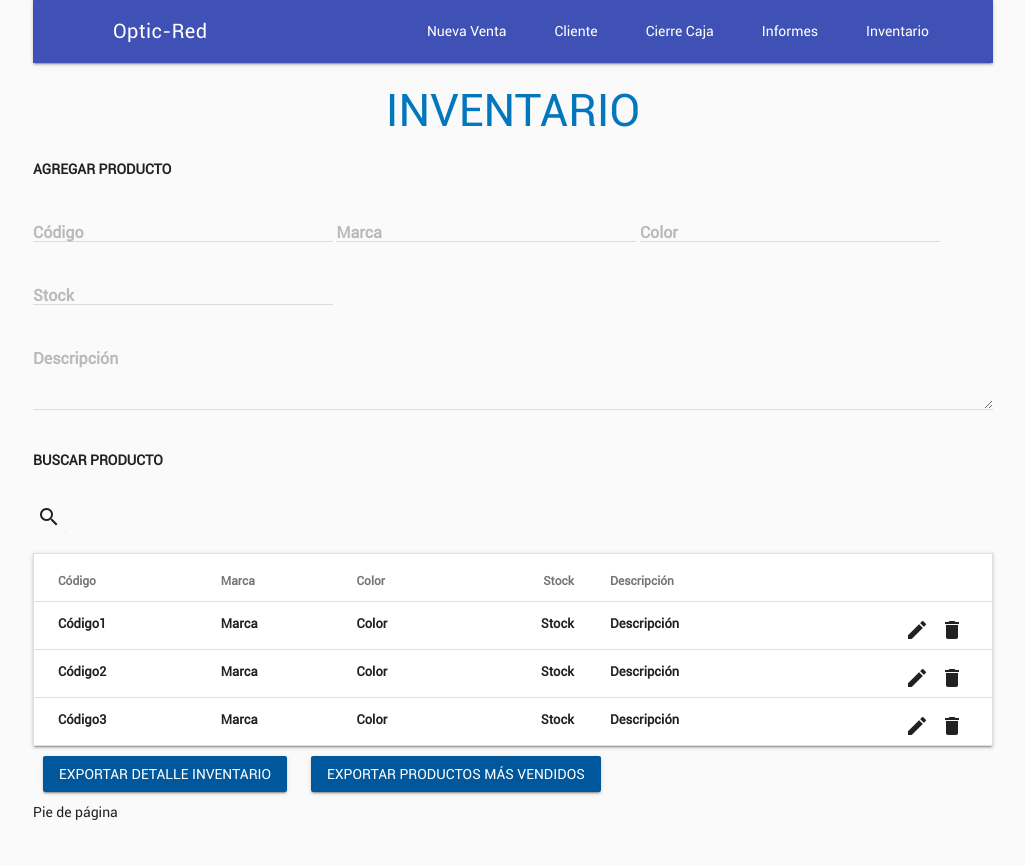
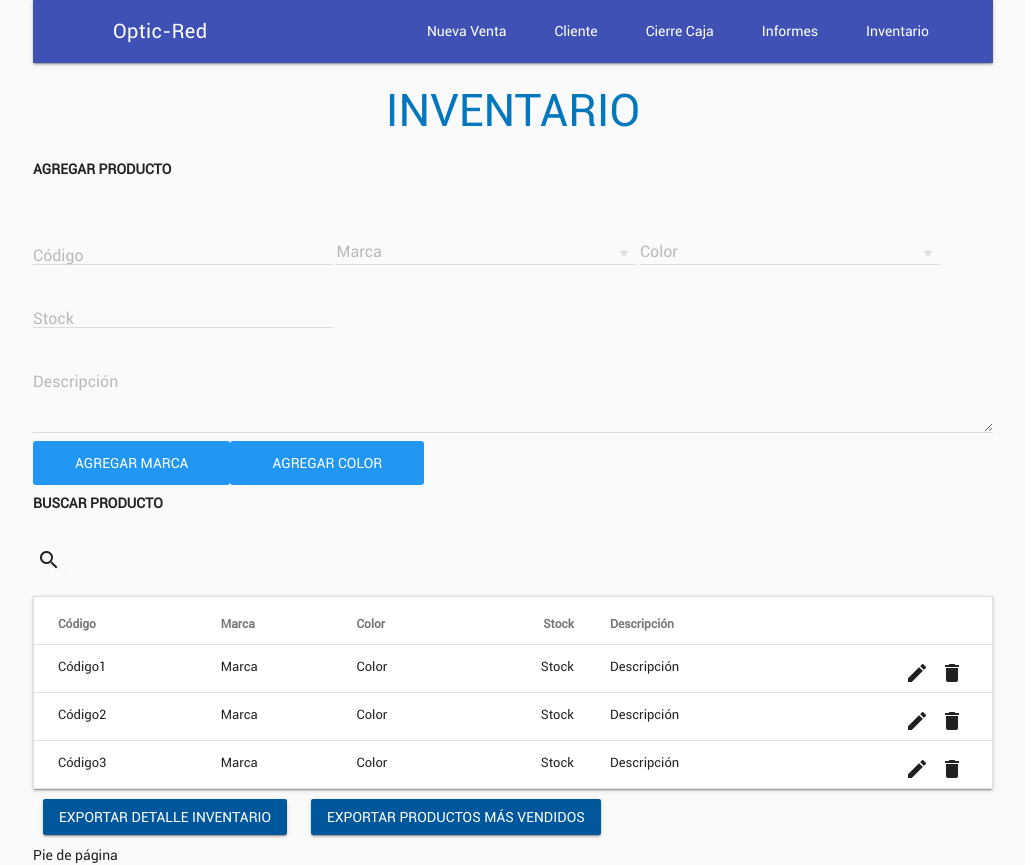
Before and after one commit to apeeclgithub/Intranet-optica, a PHP site: page /application/views/inventario.php in a window 1280 px wide. Shown: the part 125-990 px from the top of the page, without its empty margins (127-1152 px from the left). Before the commit the page ends 945 px from the top, so only its background shows below. Run offline with PHP 8.4, Linux system fonts and the light colour scheme.

Commit message:
inventario

```diff
--- a/application/views/cliente.php
+++ b/application/views/cliente.php
@@ -3,7 +3,7 @@
 <div id="content">
 	<h2>CLIENTES</h2>
 	<div id="addClientForm">
-		<div class="fontItem">AGREGAR CLIENTE</h3><br><br>
+		<div class="fontItem">AGREGAR CLIENTE</div><br><br>
 		<div id="dataClient">
 			<div class="mdl-textfield mdl-js-textfield mdl-textfield--floating-label">
 				<input class="mdl-textfield__input" type="text" pattern="[w-\.]" id="clientName">
--- a/application/views/inventario.php
+++ b/application/views/inventario.php
@@ -3,7 +3,7 @@
 
 <div id ="content">
 	<h2>INVENTARIO</h2>
-	<div class="fontItem">AGREGAR PRODUCTO</h3><br><br>
+	<div class="fontItem">AGREGAR PRODUCTO</div><br><br>
 	<div id="dataProducts">
 		<div class="mdl-textfield mdl-js-textfield mdl-textfield--floating-label">
 			<input class="mdl-textfield__input" type="text" pattern="[w-\.]" id="productCode">
@@ -11,18 +11,31 @@
 			<span class="mdl-textfield__error">No puede ser vacío</span>
 		</div>
 		<div class="mdl-textfield mdl-js-textfield mdl-textfield--floating-label">
-			<input class="mdl-textfield__input" type="text" pattern="[w-\.]" id="productBrand">
-			<label class="mdl-textfield__label" for="productBrand">Marca</label>
-			<span class="mdl-textfield__error">No puede ser vacío</span>
+			<div class="mdl-selectfield">
+				<label>Marca</label>
+				<select class="browser-default">
+					<option value="" disabled selected>Marca</option>
+					<option value="1">Marca 1</option>
+					<option value="2">Marca 2</option>
+					<option value="3">Marca 3</option>
+				</select>
+			</div>
 		</div>
-		<div class="mdl-textfield mdl-js-textfield">
-			<input class="mdl-textfield__input" type="text" pattern="[w-\.]" id="productColor">
-			<label class="mdl-textfield__label" for="productColor">Color</label>
-			<span class="mdl-textfield__error">No puede ser vacío</span>
+		<div class="mdl-textfield mdl-js-textfield mdl-textfield--floating-label">
+			<div class="mdl-selectfield">
+				<label>Color</label>
+				<select class="browser-default">
+					<option value="" disabled selected>Color</option>
+					<option value="1">Color 1</option>
+					<option value="2">Color 2</option>
+					<option value="3">Color 3</option>
+				</select>
+			</div>
 		</div>
 		<div class="mdl-textfield mdl-js-textfield mdl-textfield--floating-label">
 			<input class="mdl-textfield__input" type="text" pattern="[0-9]*" id="productStock">
 			<label class="mdl-textfield__label" for="productStock">Stock</label>
+			<span class="mdl-textfield__error">Ingresar solo números</span>
 		</div>
     </div>
     <div>
@@ -32,6 +45,50 @@
 			<span class="mdl-textfield__error">No puede ser vacío</span>
 		</div>
     </div>
+<div>
+  <div class="interior">
+    <a class="btn" href="#open-modal">AGREGAR MARCA</a>
+  </div>
+    <div class="interior">
+    <a class="btn" href="#open-modal-color">AGREGAR COLOR</a>
+  </div>
+</div>
+<div>
+
+</div>
+<!-- modal marca-->
+<div id="open-modal" class="modal-window">
+    <div>
+     <h1>AGREGAR MARCA</h1>
+		<div class="mdl-textfield mdl-js-textfield mdl-textfield--floating-label">
+			<input class="mdl-textfield__input" type="text" pattern="[w-\.]" id="productBrand">
+			<label class="mdl-textfield__label" for="productBrand">Marca</label>
+			<span class="mdl-textfield__error">No puede ser vacío</span>
+		</div>
+		<div>
+			<button class="mdl-button mdl-button--raised mdl-button--colored">Guardar</button>
+			<button class="mdl-button mdl-button--raised mdl-button--colored" ><a href="#modal-close" title="Close" id="modal-close">Cancelar</a></button>
+		</div>
+    </div>
+</div>
+<!-- modal color -->
+<div id="open-modal-color" class="modal-window">
+    <div>
+     <h1>AGREGAR COLOR</h1>
+		<div class="mdl-textfield mdl-js-textfield mdl-textfield--floating-label">
+			<input class="mdl-textfield__input" type="text" pattern="[w-\.]" id="productColor">
+			<label class="mdl-textfield__label" for="productColor">Color</label>
+			<span class="mdl-textfield__error">No puede ser vacío</span>
+		</div>
+			<div>
+			<button class="mdl-button mdl-button--raised mdl-button--colored">Guardar</button>
+			<button class="mdl-button mdl-button--raised mdl-button--colored" ><a href="#modal-close" title="Close" id="modal-close">Cancelar</a></button>
+		</div>
+    </div>
+</div>
+
+
+
 	<div >
 		<form action="#">
 		<br><div class="fontItem">BUSCAR PRODUCTO</div><br>
--- a/public/css/style.css
+++ b/public/css/style.css
@@ -79,3 +79,120 @@ h2{
 #textAreaDesc{
     width:100% !important;
 }
+
+select {
+    font-family: inherit;
+    background-color: transparent;
+    width: 300px;
+    padding: 4px 0;
+    font-size: 16px;
+    color: rgba(0,0,0, 0.26);
+    border: none;
+    border-bottom: 1px solid rgba(0,0,0, 0.12);
+}
+
+/* Remove focus */
+select:focus {
+    outline: none;
+}
+
+select:checked { color: red; }
+
+
+/* Hide label */
+.mdl-selectfield label {
+    display: none;
+}
+
+/* Use custom arrow */
+.mdl-selectfield select {
+    -webkit-appearance: none;
+    -moz-appearance: none;
+    appearance: none;
+}
+
+.mdl-selectfield {
+    font-family: 'Roboto','Helvetica','Arial',sans-serif;
+    position: relative;
+}
+.mdl-selectfield:after {
+    position: absolute;
+    top: 0.75em;
+    right: 0.5em;
+    /* Styling the down arrow */
+    width: 0;
+    height: 0;
+    padding: 0;
+    content: '';
+    border-left: .25em solid transparent;
+    border-right: .25em solid transparent;
+    border-top: 0.375em solid rgba(0,0,0, 0.12);
+    pointer-events: none;
+}
+/*modal marca inventario*/
+.interior {
+    display: table-cell;
+    vertical-align: middle;
+    text-align: center;
+}
+
+.btn {
+    background-color: #2196F3;
+    padding: 1em 3em;
+    border-radius: 3px;
+    color: white;
+    text-decoration: none;
+}
+.modal-window {
+    position:fixed;
+    background-color: rgba(255,255,255,0.5);
+    top:0;
+    right:0;
+    bottom:0;
+    left:0;
+    z-index:999;
+    opacity:0;
+    pointer-events:none;
+    -webkit-transition:all 0.3s;
+    -moz-transition:all 0.3s;
+    transition:all 0.3s;
+}
+.modal-window:target {
+    opacity:1;
+    pointer-events:auto;
+    background-color: #90CAF9;
+}
+.modal-window>div {
+    width:400px;
+    position:relative;
+    margin:10% auto;
+    padding:2rem;
+    background:#fff;
+    color:#444;
+}
+.modal-window header {
+    font-weight:bold;
+}
+.modal-close {
+    color:#aaa;
+    line-height:50px;
+    font-size:80%;
+    position:absolute;
+    right:0;
+    text-align:center;
+    top:0;
+    width:70px;
+    text-decoration:none;
+}
+
+#modal-close{
+    text-decoration:none;
+    color: white !important;
+}
+.modal-close:hover {
+    color:#000;
+}
+.modal-window h1 {
+    font-size: 150%;
+    margin: 0 0 15px;
+}
```
